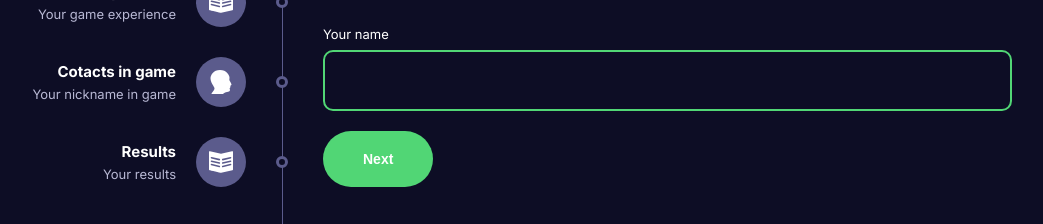
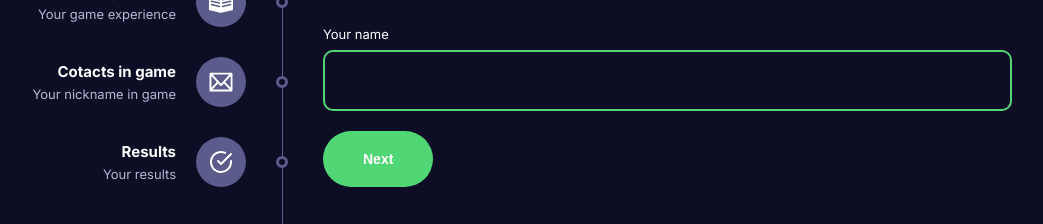
Before and after one commit to henriquemoreiraa/form-app, a React (Create React App) app: page / in a window 1280 px wide. Shown: the part 251-475 px from the top of the page, without its empty margins (118-1161 px from the left). Built offline with nearby package versions, Linux system fonts and the light colour scheme.

Commit message:
svgs colocados

```diff
--- a/src/components/SideBarItem/index.tsx
+++ b/src/components/SideBarItem/index.tsx
@@ -2,7 +2,8 @@ import * as C from "./styles"
 import { Link } from 'react-router-dom'
 import { ReactComponent as ProfileIcon } from '../../svgs/profile.svg'
 import { ReactComponent as BookIcon } from '../../svgs/book.svg'
-import { ReactComponent as mailIcon } from '../../svgs/mail.svg'
+import { ReactComponent as MailIcon } from '../../svgs/mail.svg'
+import { ReactComponent as CheckIcon } from '../../svgs/check-circle.svg'
 
 type Props = {
     title: string;
@@ -28,10 +29,10 @@ export const SideBarItem = ({title, description, icon, path, active}: Props) =>
                         <BookIcon fill="white" width={24} height={24}/>
                     }
                     {icon === 'contacts' &&
-                        <ProfileIcon fill="white" width={24} height={24}/>
+                        <MailIcon fill="white" width={24} height={24}/>
                     }
                     {icon === 'results' &&
-                        <BookIcon fill="white" width={24} height={24}/>
+                        <CheckIcon  width={24} height={24}/>
                     }
 
                 </C.IconArea>
```
Also changed, not shown: src/contexts/FormContext.tsx (+3 -8 lines), src/pages/formResult/index.tsx (line endings or trailing spaces), src/svgs/check-circle.svg (added).
